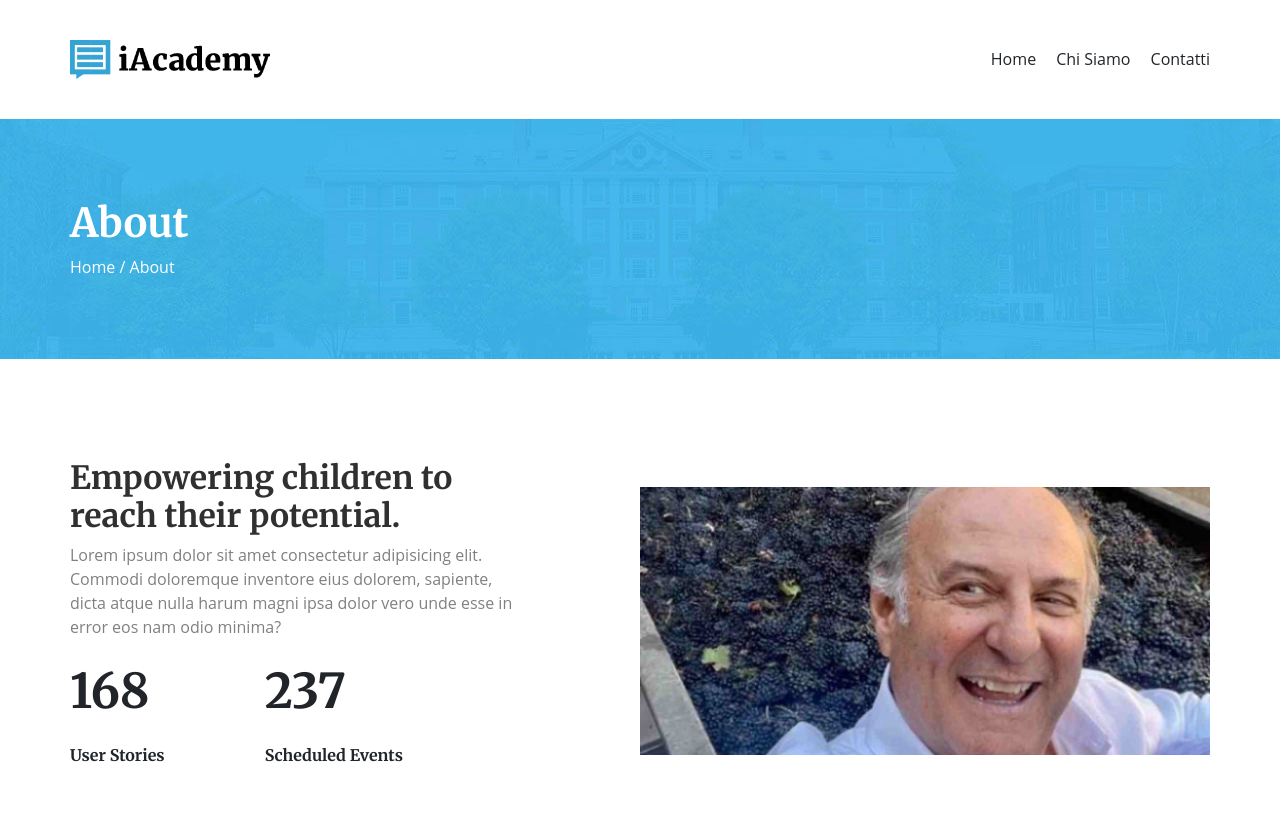
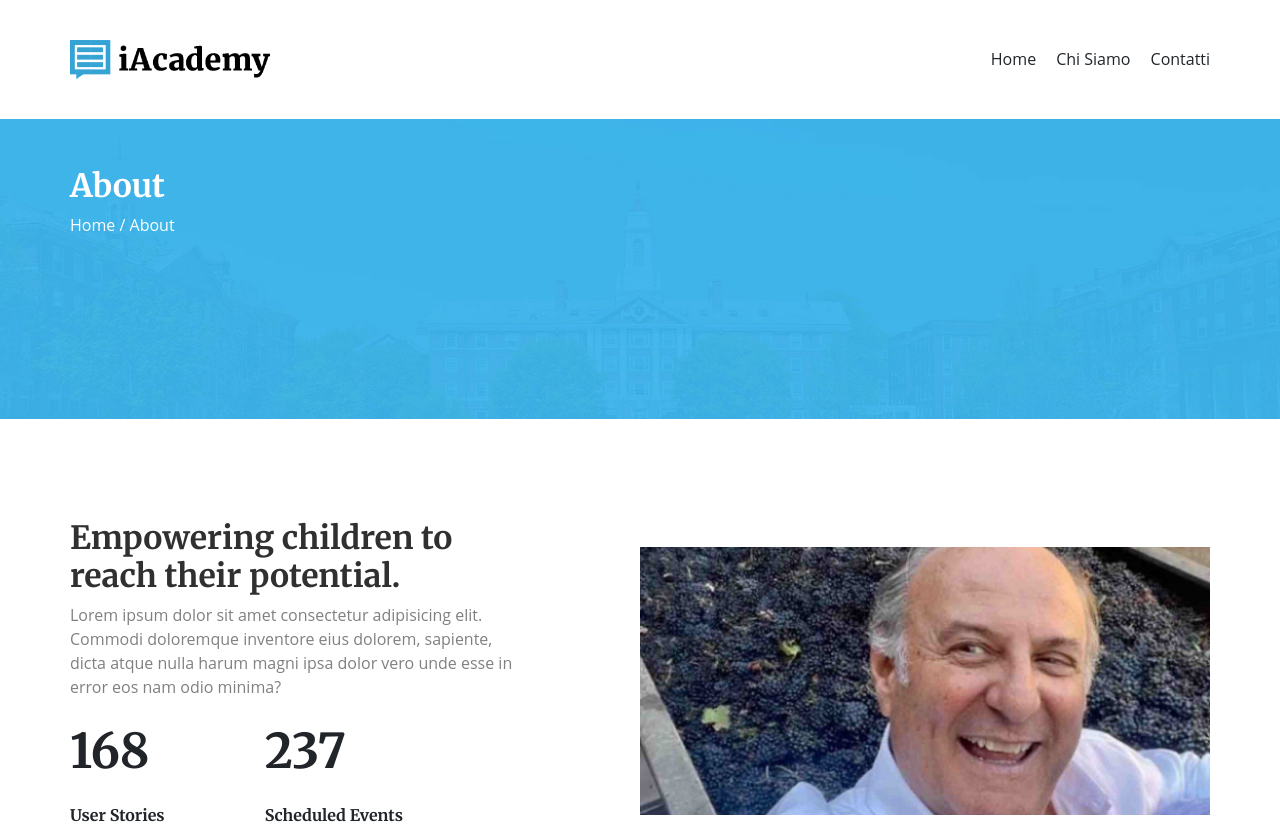
Before and after one commit to WalterCorsini/proj-html-vuejs, a Vue app: page /chi-siamo in a window 1280 px wide. Shown: the top 824 px of the page. Built offline with nearby package versions, Linux system fonts and the light colour scheme.

Commit message:
fix: jumbotron and add in about page

```diff
--- a/src/components/AppJumbotron.vue
+++ b/src/components/AppJumbotron.vue
@@ -5,21 +5,31 @@ export default {
     },
     data() {
         return {
-
+            menu: [
+                {
+                    title: "Home",
+                    routeName: "home"
+                }
+            ]
         }
     }
 }
 </script>
 
 <template>
-<section>
-    <div class="container">
-        <div class="py-5">
-            <h2>{{ propTitle.title }}</h2>
-            <span><a href="#">{{ propTitle.home }}</a> / {{ propTitle.title }}</span>
+    <section>
+        <div class="container">
+            <div class="py-5">
+                <h2 class="title-font">{{ propTitle.title }}</h2>
+                <div>
+                    <router-link :to="{ name: item.routeName }" v-for="item in menu" class="nav-link">
+                        {{item.title}}
+                    </router-link>
+                    / {{ propTitle.title }}
+                </div>
+            </div>
         </div>
-    </div>
-</section>
+    </section>
 </template>
 
 <style scoped lang="scss">
@@ -30,10 +40,12 @@ section {
     background-position: top center;
     background-repeat: no-repeat;
     background-size: cover;
+    color: white;
 }
 
-a {
+.nav-link {
     text-decoration: none;
-    color: inherit;
+    display: inline;
 }
+
 </style>
--- a/src/pages/AboutPage.vue
+++ b/src/pages/AboutPage.vue
@@ -2,10 +2,11 @@
 import AboutPageTutorCard from '../components/AboutPageTutorCard.vue'
 import AboutPageQuotes from '../components/AboutPageQuotes.vue'
 import AboutPageFaq from '../components/AboutPageFaq.vue'
+import AppJumbotron from '../components/AppJumbotron.vue'
 
 
 export default {
-    components: { AboutPageTutorCard, AboutPageQuotes, AboutPageFaq },
+    components: { AboutPageTutorCard, AboutPageQuotes, AboutPageFaq, AppJumbotron },
     data() {
         return {
             tutorsArray: [
@@ -54,20 +55,22 @@ export default {
                     role: "Professor",
                     img: "-9"
                 }
-            ]
+            ],
+            pageJumbotron: {
+                home: "Home",
+                title: "About"
+            }
         }
+
     }
 }
 </script>
 
 <template>
 
-
-    <section class="section-title">
-        <div class="title container">
-            <h1 class="title-font">About</h1>
-            <span>Home / About</span>
-        </div>
+    <!-- Jumbotron -->
+    <section>
+        <AppJumbotron :propTitle="pageJumbotron"/>
     </section>
 
     <section class="children-section">
@@ -117,7 +120,8 @@ export default {
 
     <!-- Quotes Section -->
     <section>
-        <AboutPageQuotes />
+        <!-- <AboutPageQuotes /> -->
+        <HomePageStudent />
     </section>
 
     <!-- Faq section -->
@@ -132,15 +136,6 @@ export default {
 @use "../style/partials/variables" as *;
 
 
-.section-title {
-    background-image: url("../assets/img/about-page/pages-title-parallax.jpg");
-    background-position: center;
-
-    .title {
-        padding: 80px 0;
-        color: white;
-    }
-}
 
 .children-section {
     padding: 100px 0;
```
Also changed, not shown: src/components/AboutPageQuotes.vue (+10 -0 lines).
